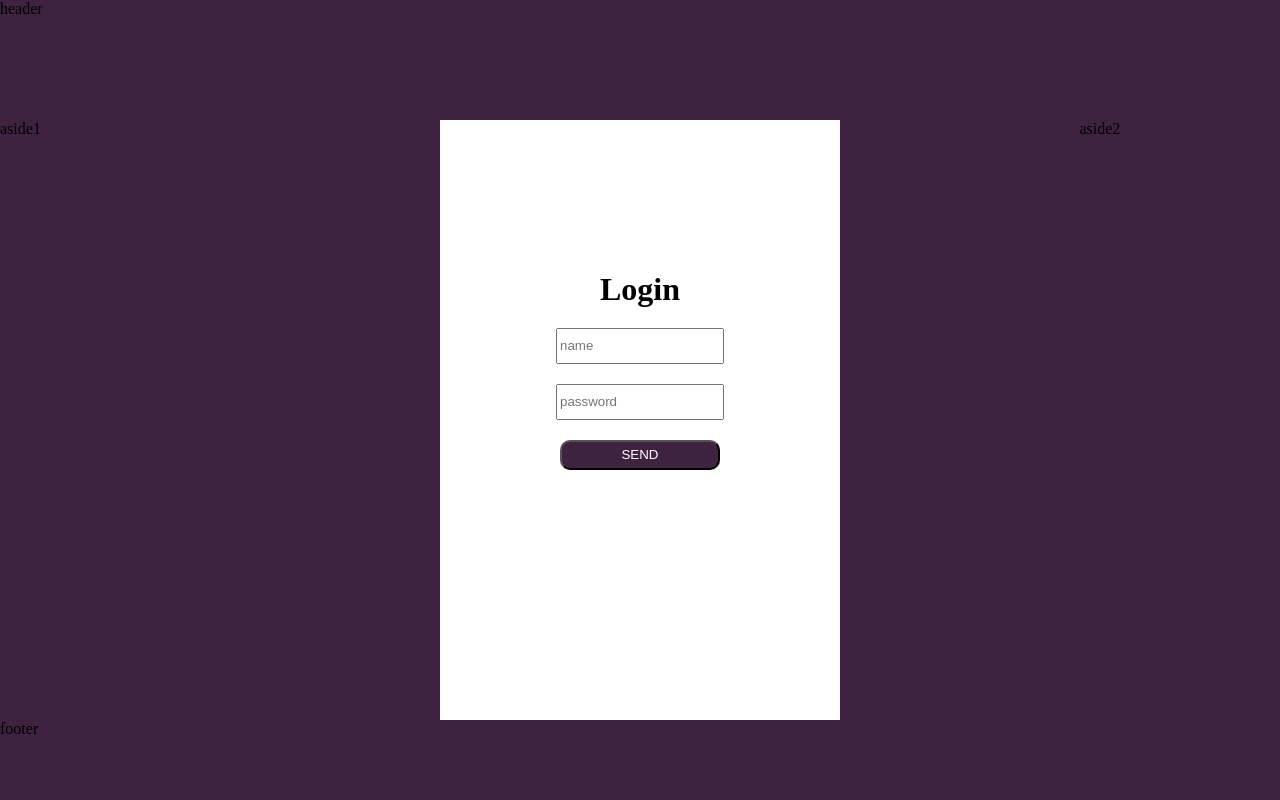
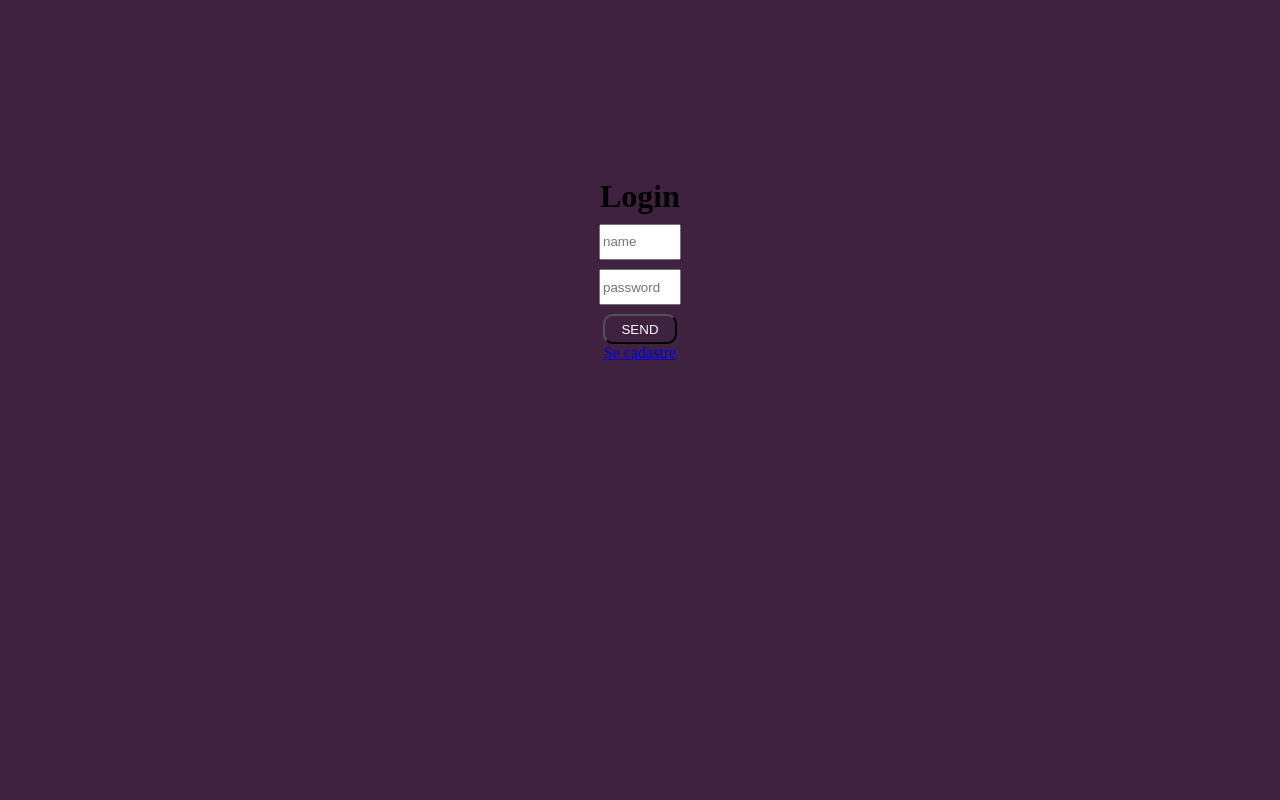
Before and after one commit to Aubert-co/Login-, a website: page view/login.html in a window 1280 px wide. Drawn offline with Linux system fonts and the light colour scheme.

Commit message:
Update login.html

```diff
--- a/view/login.html
+++ b/view/login.html
@@ -8,11 +8,11 @@
 </head>
 <body>
     <div class="container">
-        <div class="header">header</div>
+
         <div class="main">
 
-        <div  class="post">
-            <div class="errs"></div>
+        <div  class="Form">
+            <div class="MsgErrs"></div>
             <div class="Inputs">
                 <h1>Login</h1>
                 <input type="text" class="name" placeholder="name"  required>
@@ -22,13 +22,16 @@
                 <button type="submit" class="btn">
                     Send
                 </button>
+
+                <div class="cadastro">
+                    <a href="cadastro.html">Se cadastre</a>
+                </div>
+
             </div>
 
             </div>
         </div>
-    <div class="aside1">aside1</div>
-    <div class="aside2">aside2</div>
-    <div class="footer">footer</div>
+
 </div>
 </body>
 <script type="module" src="./public/js/login.js"></script>
```
